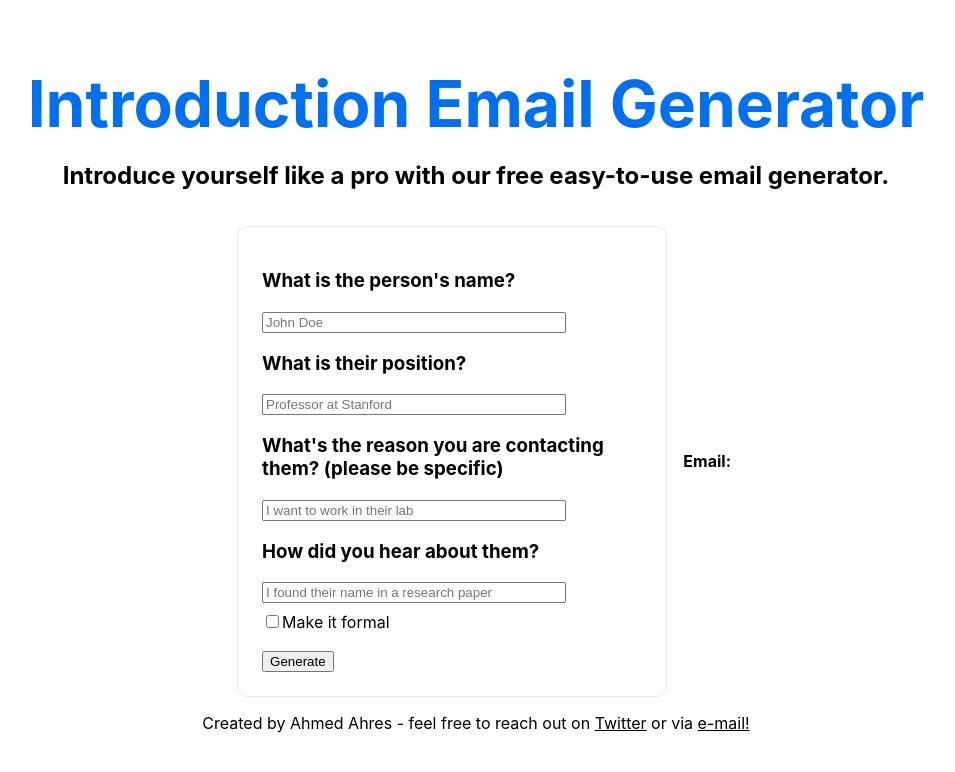
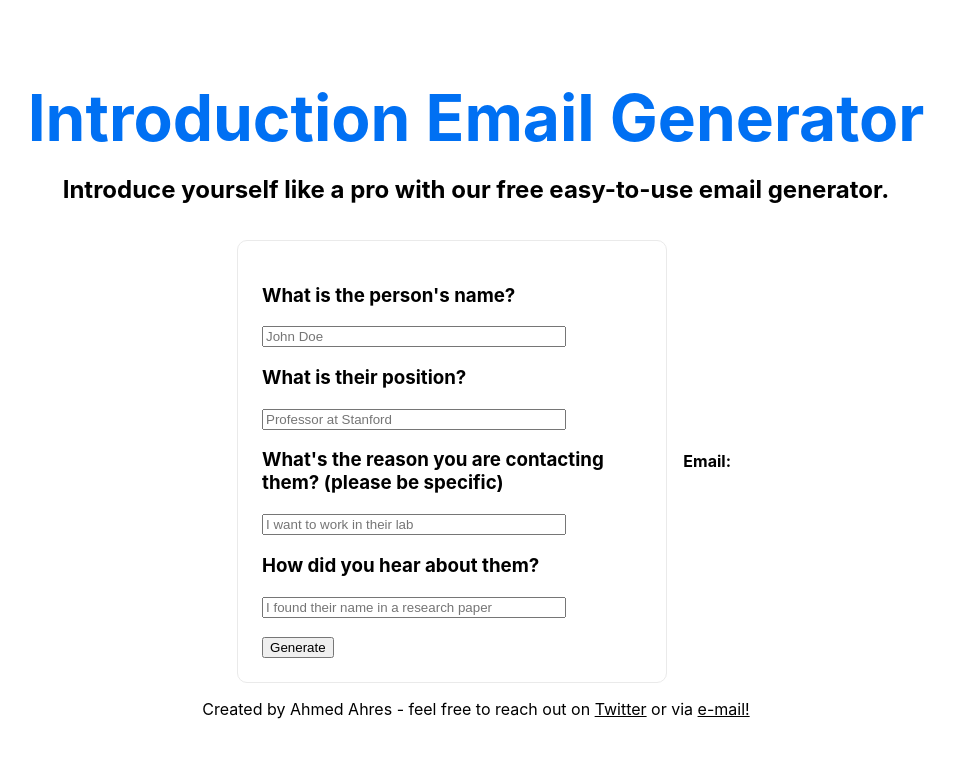
Before and after one commit to AhmedAhres/generate-intro-email, a Next.js app: page / in a window 1280 px wide. Shown: the top 772 px of the page, without its empty margins (164-1119 px from the left). Built offline with nearby package versions, Linux system fonts and the light colour scheme; no server answers.

Commit message:
remove formal

```diff
--- a/pages/index.tsx
+++ b/pages/index.tsx
@@ -7,7 +7,6 @@ export default function Home() {
   const [name, setName] = useState("");
   const [position, setPosition] = useState("");
   const [reason, setReason] = useState("");
-  const [formal, setFormal] = useState(false);
   const [connection, setConnection] = useState("");
   const [prompt, setPrompt] = useState("");
   const [isLoading, setIsLoading] = useState(false);
@@ -22,9 +21,7 @@ export default function Home() {
   const writeEmail = async () => {
     if (name && position && reason) {
       setIsLoading(true);
-      let prompt = `Generate a confident ${
-        formal ? "and formal " : ""
-      }email to ${name} who is a ${position} that I came to know because ${connection}. Goal: ${reason}.`;
+      let prompt = `Generate a confident and professional email to ${name} who is a ${position} that I came to know because ${connection}. Goal: ${reason}.`;
       const response = await openai.createCompletion({
         model: "text-davinci-003",
         prompt: prompt,
@@ -103,17 +100,6 @@ export default function Home() {
               placeholder="I found their name in a research paper"
             />
             <div>
-              <label>
-                <input
-                  className={styles.checkbox}
-                  type="checkbox"
-                  defaultChecked={formal}
-                  onChange={() => setFormal(!formal)}
-                />
-                Make it formal
-              </label>
-            </div>
-            <div>
               <button type="button" onClick={() => writeEmail()}>
                 Generate
               </button>
```
